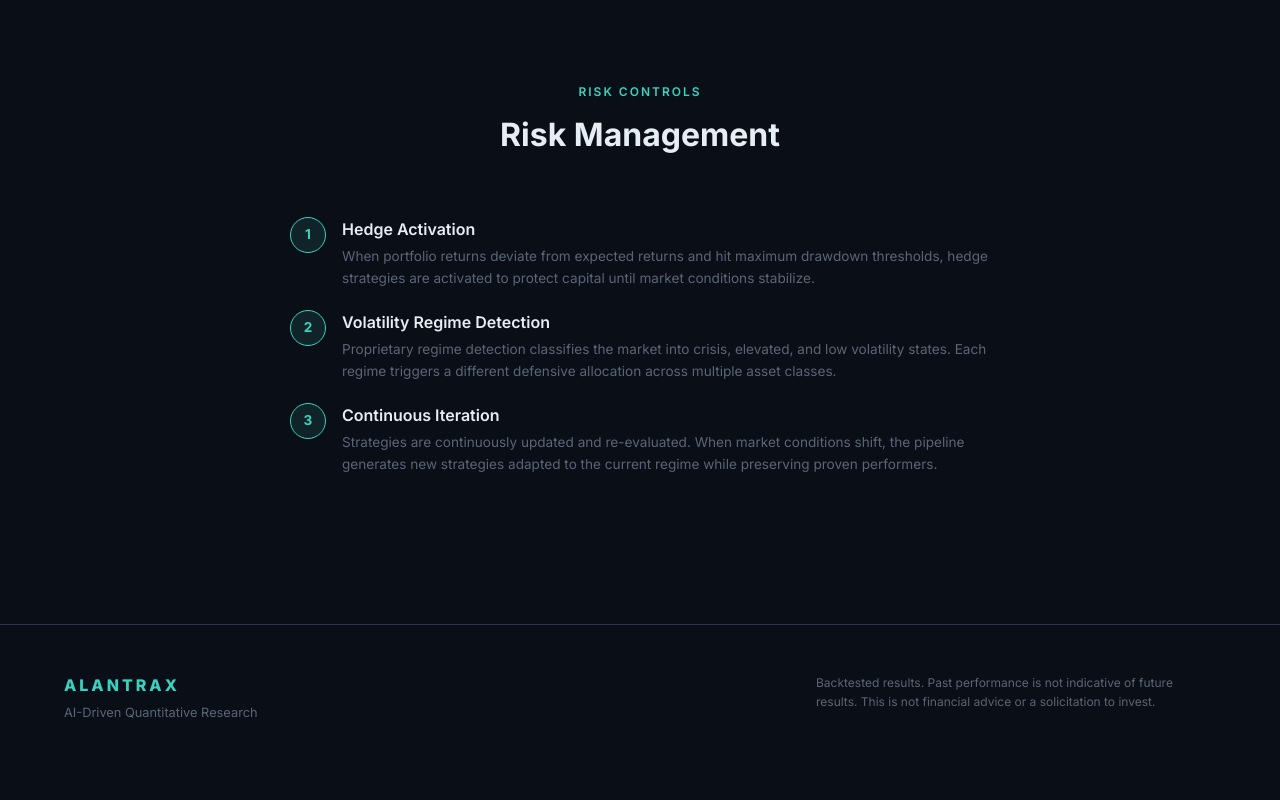
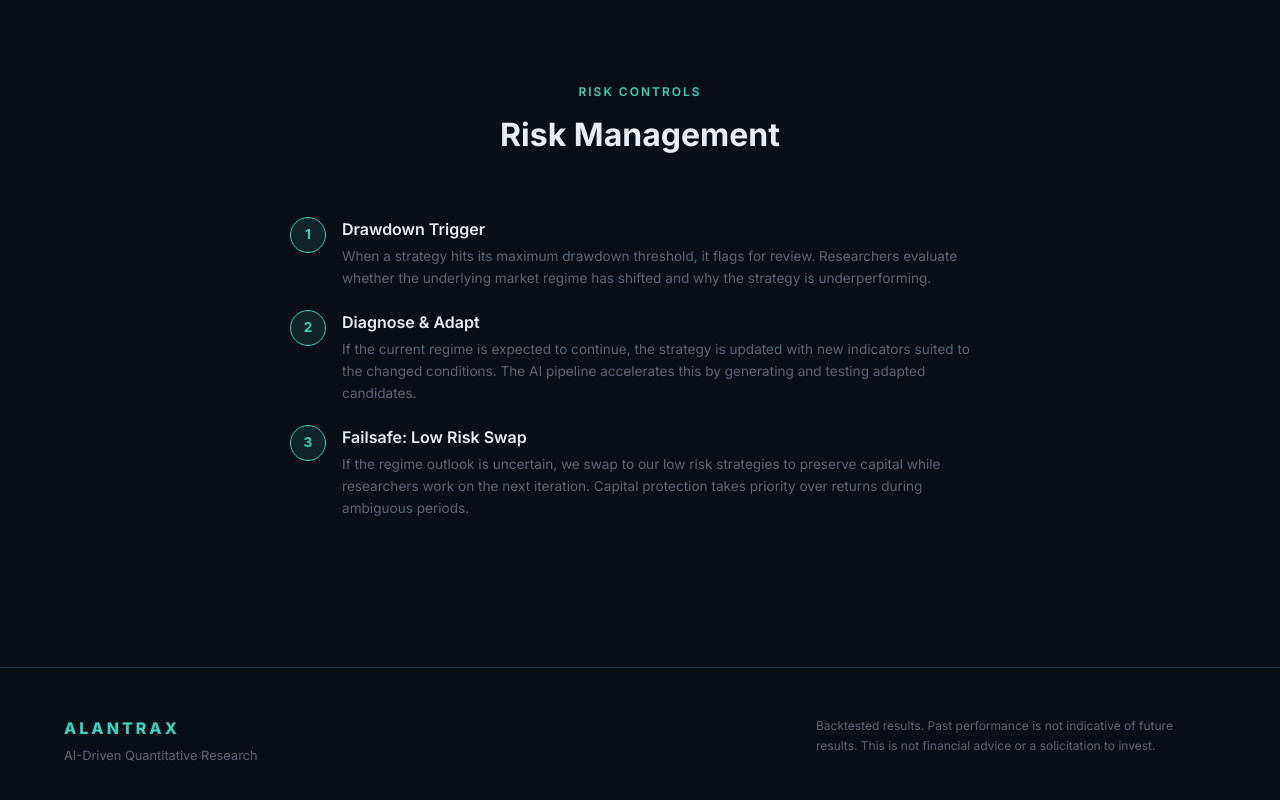
Before and after one commit to hydrater/pitch, a plain HTML site: page strategies.html in a window 1280 px wide. Shown: the part 6859-7659 px from the top of the page. Before the commit the page ends 7638 px from the top, so only its background shows below. Drawn offline with nearby package versions, Linux system fonts and the light colour scheme.

Commit message:
Rewrite risk management to reflect actual process
1. Drawdown triggers review
2. Researchers diagnose regime, update strategy if regime continues
3. Swap to low risk if uncertain

Co-Authored-By: Claude Opus 4.6 (1M context) <noreply@anthropic.com>

```diff
--- a/strategies.html
+++ b/strategies.html
@@ -180,22 +180,22 @@
       <div class="risk-item">
         <div class="risk-num">1</div>
         <div>
-          <h4>Hedge Activation</h4>
-          <p>When portfolio returns deviate from expected returns and hit maximum drawdown thresholds, hedge strategies are activated to protect capital until market conditions stabilize.</p>
+          <h4>Drawdown Trigger</h4>
+          <p>When a strategy hits its maximum drawdown threshold, it flags for review. Researchers evaluate whether the underlying market regime has shifted and why the strategy is underperforming.</p>
         </div>
       </div>
       <div class="risk-item">
         <div class="risk-num">2</div>
         <div>
-          <h4>Volatility Regime Detection</h4>
-          <p>Proprietary regime detection classifies the market into crisis, elevated, and low volatility states. Each regime triggers a different defensive allocation across multiple asset classes.</p>
+          <h4>Diagnose & Adapt</h4>
+          <p>If the current regime is expected to continue, the strategy is updated with new indicators suited to the changed conditions. The AI pipeline accelerates this by generating and testing adapted candidates.</p>
         </div>
       </div>
       <div class="risk-item">
         <div class="risk-num">3</div>
         <div>
-          <h4>Continuous Iteration</h4>
-          <p>Strategies are continuously updated and re-evaluated. When market conditions shift, the pipeline generates new strategies adapted to the current regime while preserving proven performers.</p>
+          <h4>Failsafe: Low Risk Swap</h4>
+          <p>If the regime outlook is uncertain, we swap to our low risk strategies to preserve capital while researchers work on the next iteration. Capital protection takes priority over returns during ambiguous periods.</p>
         </div>
       </div>
     </div>
```
